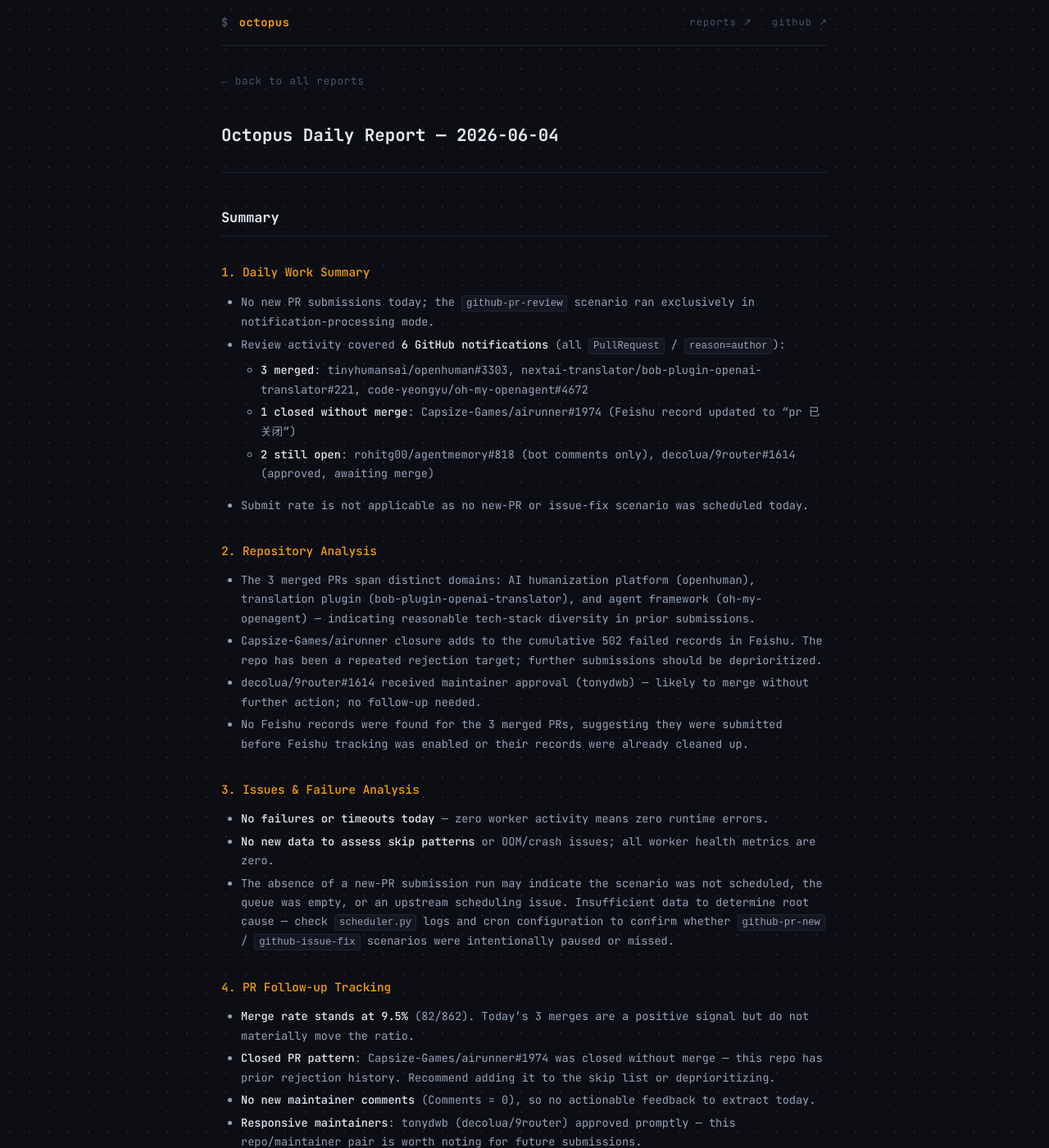
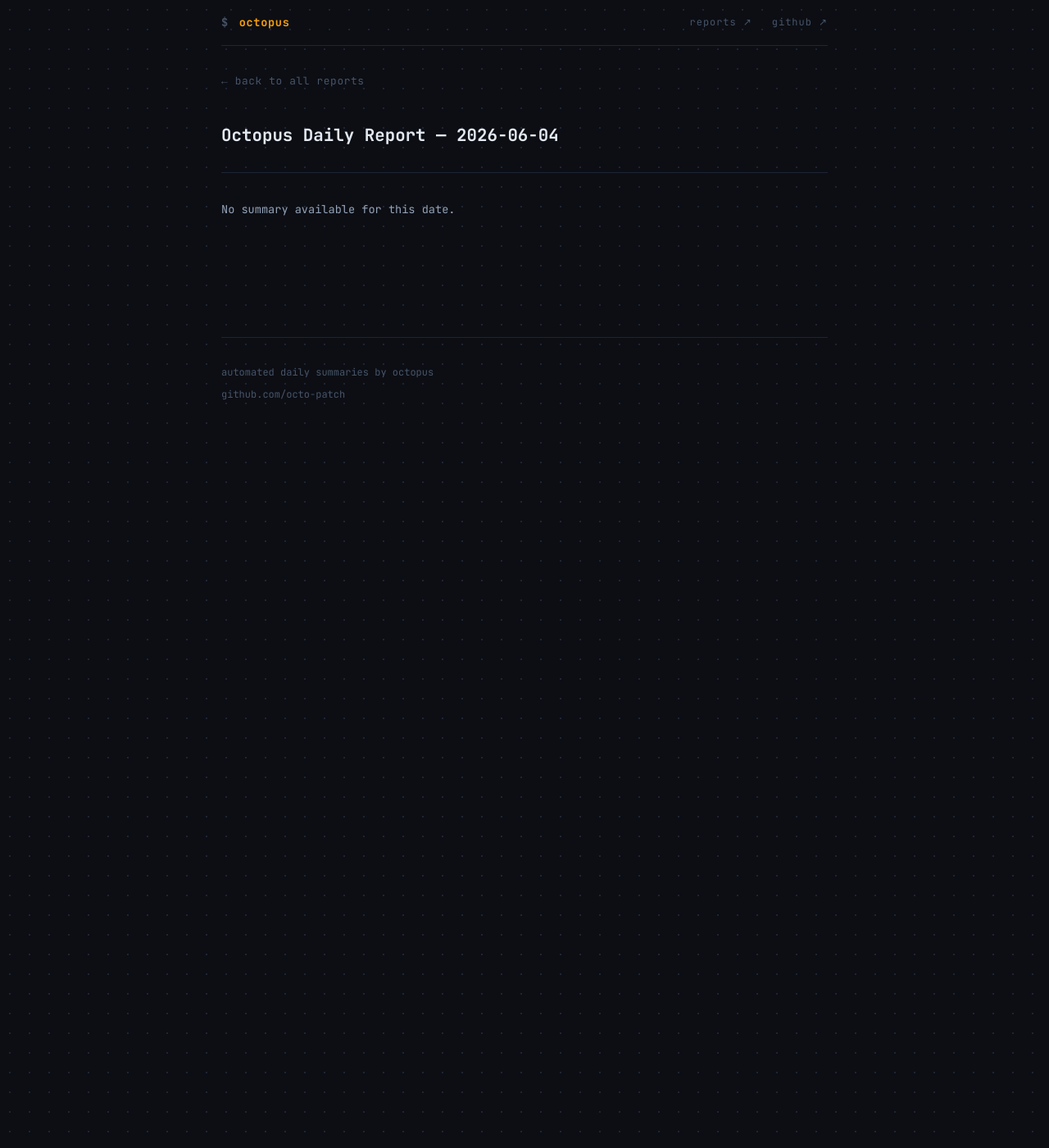
Before and after one commit to octo-patch/daily-reports, a Jekyll site: the page built from 2026-06/2026-06-04.md, in a window 1280 px wide and 1400 px high. Shown: the whole window at 82% size. Built offline with Jekyll 4.4.1, drawn with Linux system fonts in a browser that asks for light colours; some of the changed text lies outside the part shown.

Commit message:
daily report: 2026-06-04

```diff
--- a/2026-06/2026-06-04.md
+++ b/2026-06/2026-06-04.md
@@ -1,37 +1,7 @@
 ---
 layout: report
 title: "Octopus Daily Report — 2026-06-04"
-summary: "- No new PR submissions today; the `github-pr-review` scenario ran exclusively in notification-processing mode."
+summary: "No summary available."
 ---
 
-## Summary
-
-### 1. Daily Work Summary
-
-- No new PR submissions today; the `github-pr-review` scenario ran exclusively in notification-processing mode.
-- Review activity covered **6 GitHub notifications** (all `PullRequest` / `reason=author`):
-  - **3 merged**: tinyhumansai/openhuman#3303, nextai-translator/bob-plugin-openai-translator#221, code-yeongyu/oh-my-openagent#4672
-  - **1 closed without merge**: Capsize-Games/airunner#1974 (Feishu record updated to "pr 已关闭")
-  - **2 still open**: rohitg00/agentmemory#818 (bot comments only), decolua/9router#1614 (approved, awaiting merge)
-- Submit rate is not applicable as no new-PR or issue-fix scenario was scheduled today.
-
-### 2. Repository Analysis
-
-- The 3 merged PRs span distinct domains: AI humanization platform (openhuman), translation plugin (bob-plugin-openai-translator), and agent framework (oh-my-openagent) — indicating reasonable tech-stack diversity in prior submissions.
-- Capsize-Games/airunner closure adds to the cumulative 502 failed records in Feishu. The repo has been a repeated rejection target; further submissions should be deprioritized.
-- decolua/9router#1614 received maintainer approval (tonydwb) — likely to merge without further action; no follow-up needed.
-- No Feishu records were found for the 3 merged PRs, suggesting they were submitted before Feishu tracking was enabled or their records were already cleaned up.
-
-### 3. Issues & Failure Analysis
-
-- **No failures or timeouts today** — zero worker activity means zero runtime errors.
-- **No new data to assess skip patterns** or OOM/crash issues; all worker health metrics are zero.
-- The absence of a new-PR submission run may indicate the scenario was not scheduled, the queue was empty, or an upstream scheduling issue. Insufficient data to determine root cause — check `scheduler.py` logs and cron configuration to confirm whether `github-pr-new` / `github-issue-fix` scenarios were intentionally paused or missed.
-
-### 4. PR Follow-up Tracking
-
-- **Merge rate stands at 9.5%** (82/862). Today's 3 merges are a positive signal but do not materially move the ratio.
-- **Closed PR pattern**: Capsize-Games/airunner#1974 was closed without merge — this repo has prior rejection history. Recommend adding it to the skip list or deprioritizing.
-- **No new maintainer comments** (Comments = 0), so no actionable feedback to extract today.
-- **Responsive maintainers**: tonydwb (decolua/9router) approved promptly — this repo/maintainer pair is worth noting for future submissions.
-- To improve the 9.5% merge rate, consider: (a) auditing the 502 failed records for repos that should be permanently excluded, (b) focusing submissions on repos with demonstrated maintainer responsiveness, and (c) reviewing PR description quality for the ~770 unmerged/non-failed submissions still outstanding.
+No summary available for this date.
```
